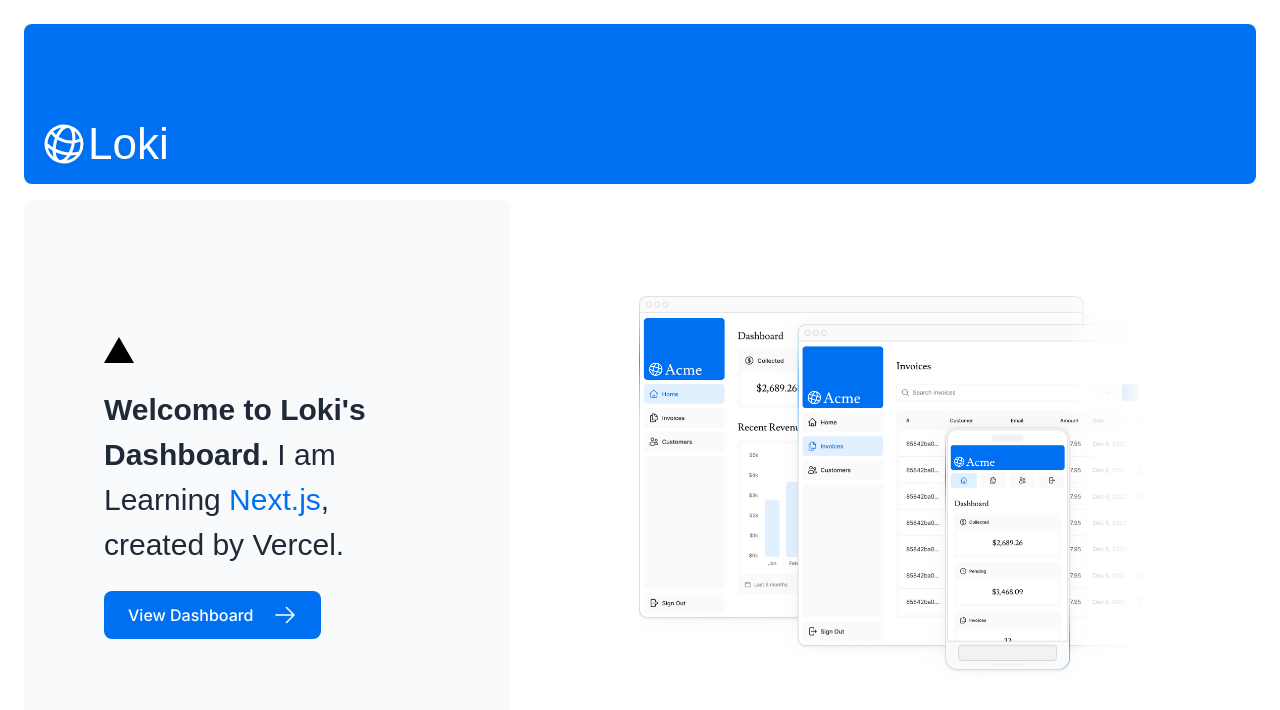
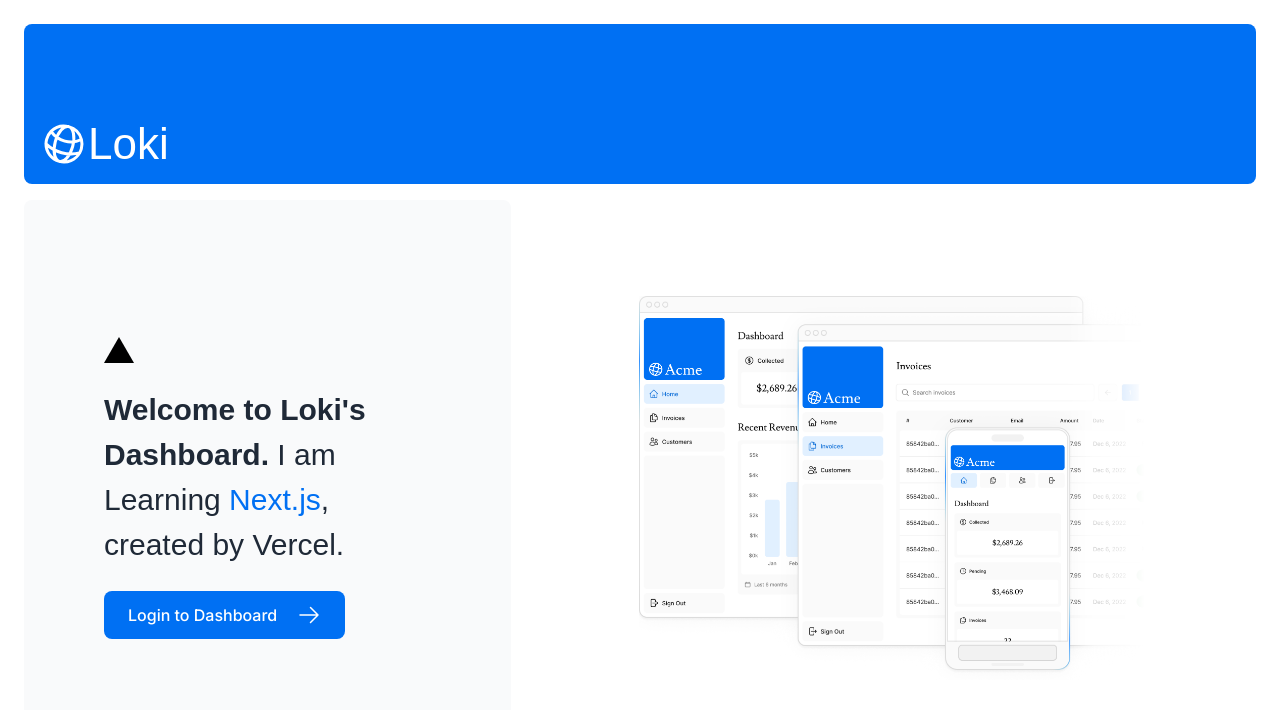
Before and after one commit to prasadmahure72/dashboard-app, a Next.js app: page / in a window 1280 px wide. Shown: the top 710 px of the page. Built offline with nearby package versions, Linux system fonts and the light colour scheme; a web font is replaced by a local one.

Commit message:
.Next Added

```diff
--- a/app/page.tsx
+++ b/app/page.tsx
@@ -27,7 +27,7 @@
             href="/dashboard"
             className="flex items-center gap-5 self-start rounded-lg bg-blue-500 px-6 py-3 text-sm font-medium text-white transition-colors hover:bg-blue-400 md:text-base"
           >
-            <span>View Dashboard</span> <ArrowRightIcon className="w-5 md:w-6" />
+            <span>Login to Dashboard</span> <ArrowRightIcon className="w-5 md:w-6" />
           </Link>
         </div>
         <div className="flex items-center justify-center p-6 md:w-3/5 md:px-28 md:py-12">
```
Also changed, not shown: 1 other file (tests, documents, lock files or other folders).
